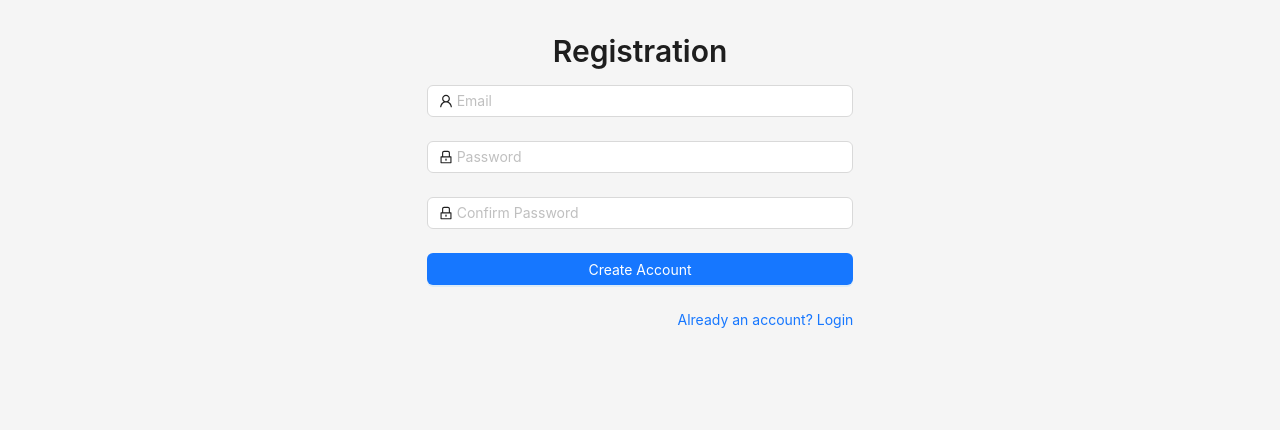
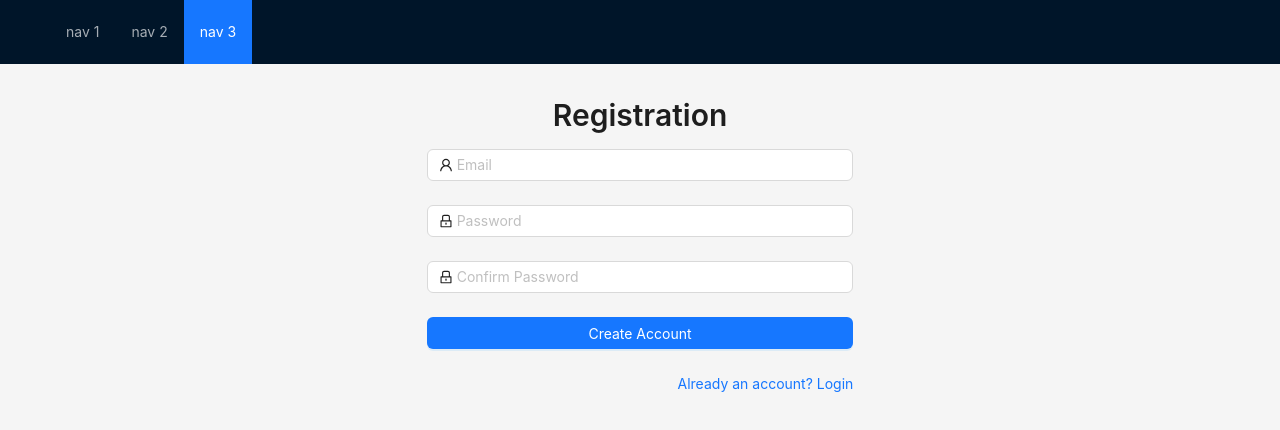
Before and after one commit to mayur256/devconnect-frontend, a Next.js app: page /registration in a window 1280 px wide. Shown: the top 430 px of the page. Built offline with nearby package versions, Linux system fonts and the light colour scheme.

Commit message:
feat: Defines an app layout

```diff
--- /dev/null
+++ b/components/organisms/AppLayout/index.tsx
@@ -0,0 +1,39 @@
+// top level imports
+import { ReactElement, ReactNode } from 'react'
+import Head from 'next/head'
+
+// Antd components
+import { Layout } from 'antd'
+
+// Atoms / Molecules / Organisms
+import { Header } from '../Header'
+
+// Props type definitions
+interface IProps {
+	title?: string
+	description?: string
+	children?: ReactNode
+}
+
+// Component definition
+export function AppLayout({
+	title = 'Devconnect',
+	description = '',
+	children,
+}: IProps): ReactElement {
+	return (
+		<>
+			<Head>
+				<title>{title}</title>
+				<meta name="robots" content="follow, index" />
+				<meta content={description} name="description" />
+			</Head>
+
+			<Layout>
+				<Header />
+
+				{children}
+			</Layout>
+		</>
+	)
+}
--- a/pages/registration.tsx
+++ b/pages/registration.tsx
@@ -1,10 +1,15 @@
 // Top level imports
 import { ReactElement } from 'react'
 
-//
+// Atoms / Molecules / Organisms
+import { AppLayout } from '@/components/organisms/AppLayout'
 import { RegistrationForm } from '@/components/organisms/RegistrationForm'
 
 // Component definition
 export default function Registration(): ReactElement {
-	return <RegistrationForm />
+	return (
+		<AppLayout>
+			<RegistrationForm />
+		</AppLayout>
+	)
 }
```
Also changed, not shown: pages/index.tsx (+3 -7 lines), pages/login.tsx (+6 -1 lines).
